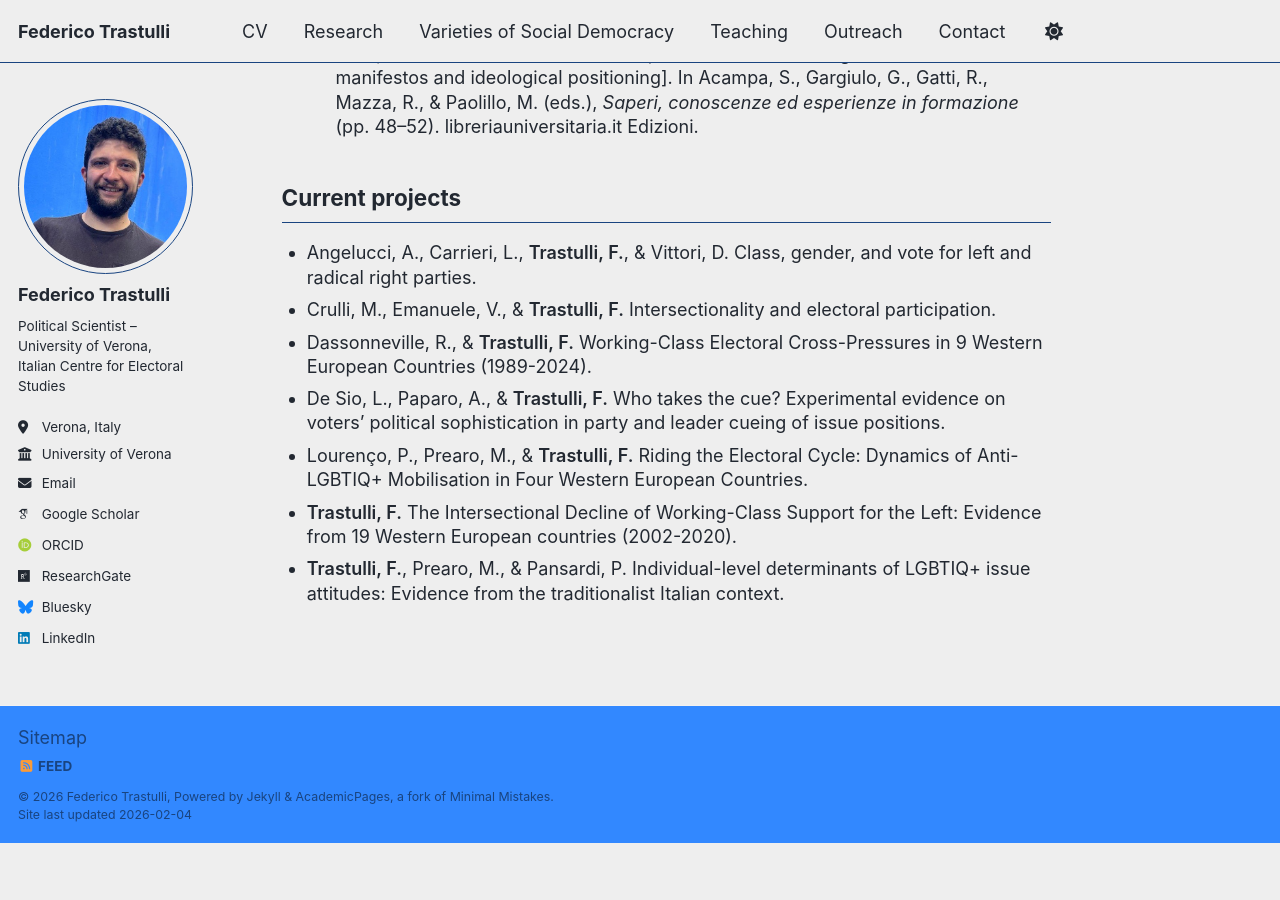
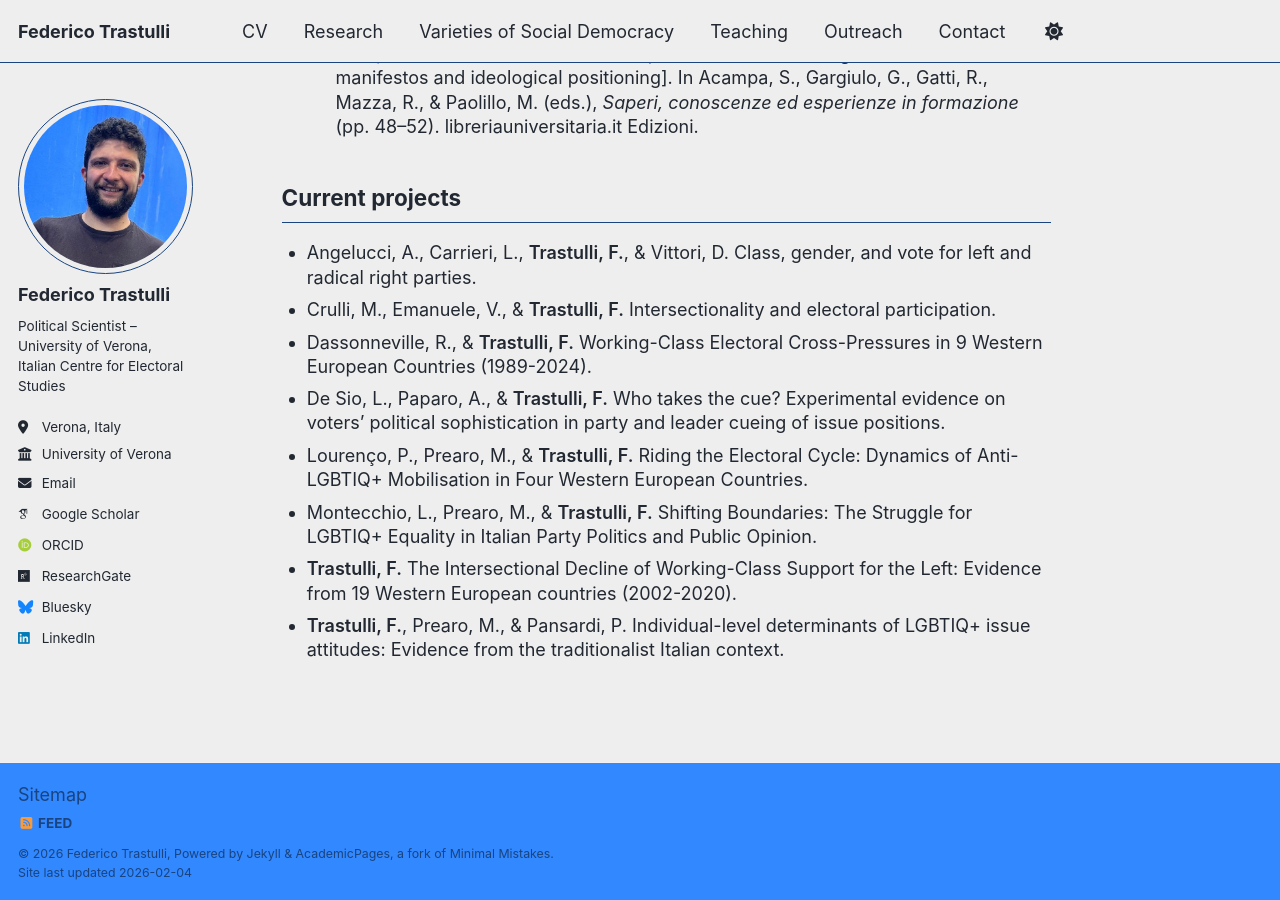
Before and after one commit to federicotrastulli/federicotrastulli.github.io, a Jekyll site: the page built from _pages/research.html, in a window 1280 px wide and 900 px high, scrolled down 2684 px. Built offline with Jekyll 4.4.1, drawn with Linux system fonts in a browser that asks for light colours; some web fonts are replaced; a script bundle is joined from its source files by our own code; library files that are not in the unit come from our copies; before the commit the page ends 3527 px from its top, so only the background shows below that.

Commit message:
Update research.html

```diff
--- a/_pages/research.html
+++ b/_pages/research.html
@@ -265,6 +265,7 @@ author_profile: true
   <li>Dassonneville, R., &amp; <span class="me">Trastulli, F.</span> Working-Class Electoral Cross-Pressures in 9 Western European Countries (1989-2024).</li>
   <li>De Sio, L., Paparo, A., &amp; <span class="me">Trastulli, F.</span> Who takes the cue? Experimental evidence on voters’ political sophistication in party and leader cueing of issue positions.</li>
   <li>Lourenço, P., Prearo, M., &amp; <span class="me">Trastulli, F.</span> Riding the Electoral Cycle: Dynamics of Anti-LGBTIQ+ Mobilisation in Four Western European Countries.</li>
+  <li>Montecchio, L., Prearo, M., &amp; <span class="me">Trastulli, F.</span> Shifting Boundaries: The Struggle for LGBTIQ+ Equality in Italian Party Politics and Public Opinion.</li>
   <li><span class="me">Trastulli, F.</span> The Intersectional Decline of Working-Class Support for the Left: Evidence from 19 Western European countries (2002-2020).</li>
   <li><span class="me">Trastulli, F.</span>, Prearo, M., &amp; Pansardi, P. Individual-level determinants of LGBTIQ+ issue attitudes: Evidence from the traditionalist Italian context.</li>
 </ul>
```
